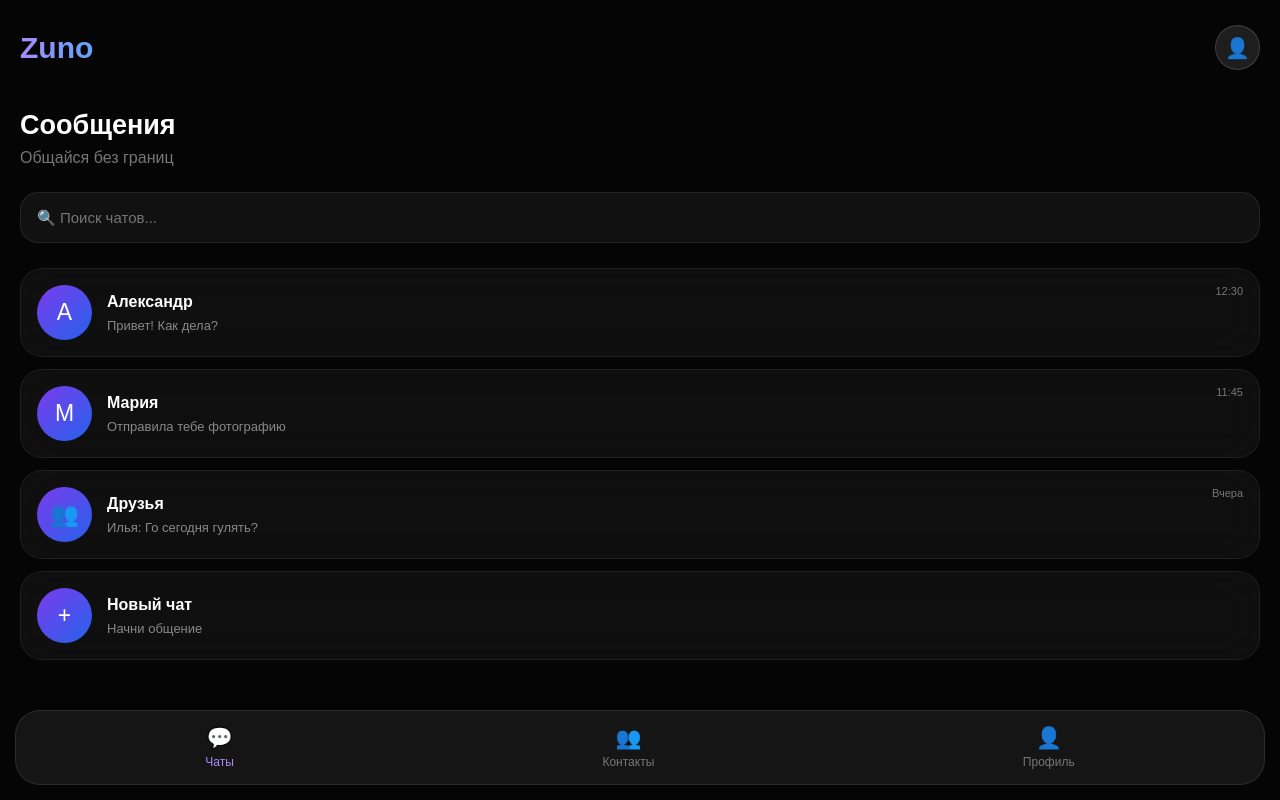
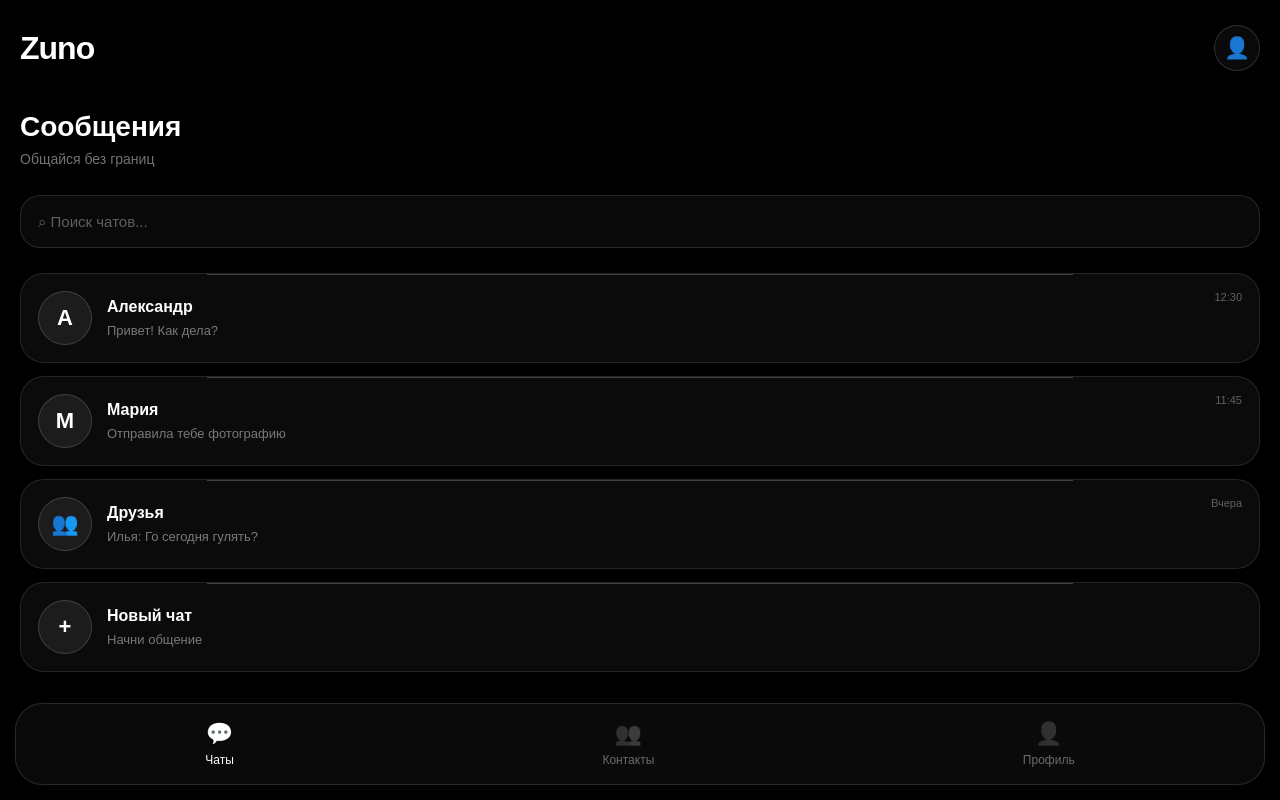
Before and after one commit to YouTubers349/Zuno, a plain HTML site: page index.html in a window 1280 px wide. Drawn offline with Linux system fonts and the light colour scheme.

Commit message:
Update index.html

```diff
--- a/index.html
+++ b/index.html
@@ -3,6 +3,7 @@
 <head>
 <meta charset="UTF-8">
 <meta name="viewport" content="width=device-width, initial-scale=1.0">
+<meta name="theme-color" content="#000000">
 <title>Zuno — Мессенджер</title>
 
 <style>
@@ -14,96 +15,149 @@
 
 body {
     font-family: Arial, sans-serif;
-    background: #050505;
-    color: white;
+    background: #000;
+    color: #fff;
     min-height: 100vh;
+    overflow-x: hidden;
 }
 
+/* Шапка */
+
 header {
+    display: flex;
+    align-items: center;
+    justify-content: space-between;
     padding: 25px 20px;
-    display: flex;
-    justify-content: space-between;
-    align-items: center;
 }
 
 .logo {
-    font-size: 30px;
-    font-weight: bold;
-    background: linear-gradient(90deg, #a78bfa, #60a5fa);
-    -webkit-background-clip: text;
-    color: transparent;
+    font-size: 32px;
+    font-weight: 800;
+    letter-spacing: -1px;
 }
 
 .profile {
-    width: 45px;
-    height: 45px;
+    width: 46px;
+    height: 46px;
     border-radius: 50%;
-    background: rgba(255,255,255,0.1);
+    background: rgba(255,255,255,0.04);
     border: 1px solid rgba(255,255,255,0.15);
     display: flex;
     align-items: center;
     justify-content: center;
-    font-size: 20px;
+    font-size: 21px;
+    backdrop-filter: blur(20px);
 }
 
+/* Главная */
+
 .container {
-    padding: 15px 20px;
+    padding: 15px 20px 110px;
 }
 
 h1 {
-    font-size: 27px;
+    font-size: 28px;
     margin-bottom: 8px;
 }
 
 .subtitle {
-    color: #777;
-    margin-bottom: 25px;
+    color: rgba(255,255,255,0.45);
+    font-size: 14px;
+    margin-bottom: 28px;
 }
+
+/* Поиск */
 
 .search {
     width: 100%;
-    padding: 16px;
-    border-radius: 18px;
-    background: rgba(255,255,255,0.05);
-    border: 1px solid rgba(255,255,255,0.08);
+    padding: 17px;
+    margin-bottom: 25px;
+    border-radius: 20px;
+
+    background: rgba(255,255,255,0.035);
+    border: 1px solid rgba(255,255,255,0.12);
+
     color: white;
+    font-size: 15px;
     outline: none;
-    margin-bottom: 25px;
-    font-size: 15px;
+
+    backdrop-filter: blur(25px);
+    transition: 0.3s;
 }
 
 .search:focus {
-    border-color: #8b5cf6;
+    background: rgba(255,255,255,0.07);
+    border-color: rgba(255,255,255,0.35);
 }
+
+.search::placeholder {
+    color: rgba(255,255,255,0.35);
+}
+
+/* Стеклянные чаты */
 
 .chat {
     display: flex;
     align-items: center;
-    padding: 16px;
-    margin-bottom: 12px;
-    border-radius: 22px;
+
+    padding: 17px;
+    margin-bottom: 13px;
+
+    border-radius: 24px;
+
     background: rgba(255,255,255,0.045);
-    border: 1px solid rgba(255,255,255,0.07);
-    backdrop-filter: blur(20px);
+    border: 1px solid rgba(255,255,255,0.11);
+
+    backdrop-filter: blur(25px);
+    -webkit-backdrop-filter: blur(25px);
+
+    position: relative;
+    overflow: hidden;
+
     cursor: pointer;
-    transition: 0.25s;
-    animation: appear 0.6s ease both;
+
+    transition:
+        transform 0.3s ease,
+        background 0.3s ease,
+        border-color 0.3s ease;
+
+    animation: appear 0.7s ease both;
+}
+
+/* Блик на стекле */
+
+.chat::before {
+    content: "";
+    position: absolute;
+    top: 0;
+    left: 15%;
+    width: 70%;
+    height: 1px;
+
+    background: rgba(255,255,255,0.22);
 }
 
 .chat:active {
-    transform: translateY(-4px) scale(0.98);
+    transform: translateY(-5px) scale(0.98);
     background: rgba(255,255,255,0.09);
+    border-color: rgba(255,255,255,0.25);
 }
 
 .avatar {
-    width: 55px;
-    height: 55px;
+    width: 54px;
+    height: 54px;
     border-radius: 50%;
-    background: linear-gradient(135deg, #7c3aed, #2563eb);
+
+    background: rgba(255,255,255,0.07);
+    border: 1px solid rgba(255,255,255,0.16);
+
     display: flex;
     align-items: center;
     justify-content: center;
-    font-size: 23px;
+
+    font-size: 22px;
+    font-weight: bold;
+
     margin-right: 15px;
     flex-shrink: 0;
 }
@@ -116,62 +170,107 @@ h1 {
 .chat-info h3 {
     font-size: 16px;
     margin-bottom: 7px;
+    font-weight: 600;
 }
 
 .chat-info p {
-    color: #888;
     font-size: 13px;
+    color: rgba(255,255,255,0.45);
+
     white-space: nowrap;
     overflow: hidden;
     text-overflow: ellipsis;
 }
 
 .time {
-    color: #777;
+    color: rgba(255,255,255,0.35);
     font-size: 11px;
     align-self: flex-start;
 }
+
+/* Нижняя панель */
 
 .bottom {
     position: fixed;
     bottom: 15px;
     left: 15px;
     right: 15px;
+
     display: flex;
     justify-content: space-around;
-    padding: 15px 5px;
-    border-radius: 25px;
-    background: rgba(25,25,25,0.85);
-    border: 1px solid rgba(255,255,255,0.1);
-    backdrop-filter: blur(25px);
+    align-items: center;
+
+    padding: 17px 5px;
+
+    border-radius: 27px;
+
+    background: rgba(15,15,15,0.72);
+    border: 1px solid rgba(255,255,255,0.13);
+
+    backdrop-filter: blur(35px);
+    -webkit-backdrop-filter: blur(35px);
+
+    box-shadow: 0 10px 40px rgba(0,0,0,0.5);
 }
 
 .nav-button {
-    color: #777;
+    color: rgba(255,255,255,0.4);
     text-align: center;
     font-size: 12px;
     cursor: pointer;
+
     transition: 0.3s;
 }
 
 .nav-button span {
     display: block;
-    font-size: 21px;
-    margin-bottom: 5px;
+    font-size: 22px;
+    margin-bottom: 6px;
+    filter: grayscale(1);
 }
 
 .nav-button.active {
-    color: #a78bfa;
+    color: white;
 }
+
+.nav-button.active span {
+    filter: grayscale(0);
+}
+
+/* Анимации */
 
 @keyframes appear {
     from {
         opacity: 0;
-        transform: translateY(20px);
+        transform: translateY(25px);
     }
+
     to {
         opacity: 1;
         transform: translateY(0);
+    }
+}
+
+.chat:nth-child(1) {
+    animation-delay: 0.1s;
+}
+
+.chat:nth-child(2) {
+    animation-delay: 0.2s;
+}
+
+.chat:nth-child(3) {
+    animation-delay: 0.3s;
+}
+
+.chat:nth-child(4) {
+    animation-delay: 0.4s;
+}
+
+@media (prefers-reduced-motion: reduce) {
+    * {
+        animation: none !important;
+        transition: none !important;
     }
 }
 </style>
@@ -192,7 +291,7 @@ h1 {
     <input
         class="search"
         id="search"
-        placeholder="🔍 Поиск чатов..."
+        placeholder="⌕ Поиск чатов..."
         oninput="searchChats()"
     >
 
@@ -237,41 +336,57 @@ h1 {
 </div>
 
 <div class="bottom">
-    <div class="nav-button active" onclick="showSection('Сообщения')">
+
+    <div class="nav-button active" onclick="showSection('Сообщения',this)">
         <span>💬</span>
         Чаты
     </div>
 
-    <div class="nav-button" onclick="showSection('Контакты')">
+    <div class="nav-button" onclick="showSection('Контакты',this)">
         <span>👥</span>
         Контакты
     </div>
 
-    <div class="nav-button" onclick="showSection('Профиль')">
+    <div class="nav-button" onclick="showSection('Профиль',this)">
         <span>👤</span>
         Профиль
     </div>
+
 </div>
 
 <script>
 function searchChats() {
-    const input = document.getElementById("search").value.toLowerCase();
-    const chats = document.querySelectorAll(".chat");
+    const input = document
+        .getElementById("search")
+        .value.toLowerCase();
 
-    chats.forEach(chat => {
-        const name = chat.querySelector("h3").textContent.toLowerCase();
-        chat.style.display = name.includes(input) ? "flex" : "none";
+    document.querySelectorAll(".chat").forEach(chat => {
+        const name = chat
+            .querySelector("h3")
+            .textContent.toLowerCase();
+
+        chat.style.display =
+            name.includes(input) ? "flex" : "none";
     });
 }
 
 function openChat(name) {
-    alert("Чат с " + name + "\n\nНастоящие сообщения подключим следующим этапом!");
+    alert(
+        "Чат с " + name +
+        "\n\nНастоящие сообщения подключим следующим этапом!"
+    );
 }
 
-function showSection(name) {
-    alert("Раздел: " + name + "\n\nЭтот раздел скоро появится!");
+function showSection(name, element) {
+    document.querySelectorAll(".nav-button").forEach(button => {
+        button.classList.remove("active");
+    });
+
+    element.classList.add("active");
+
+    alert("Раздел: " + name);
 }
 </script>
 
 </body>
-          </html>
+</html>
```
